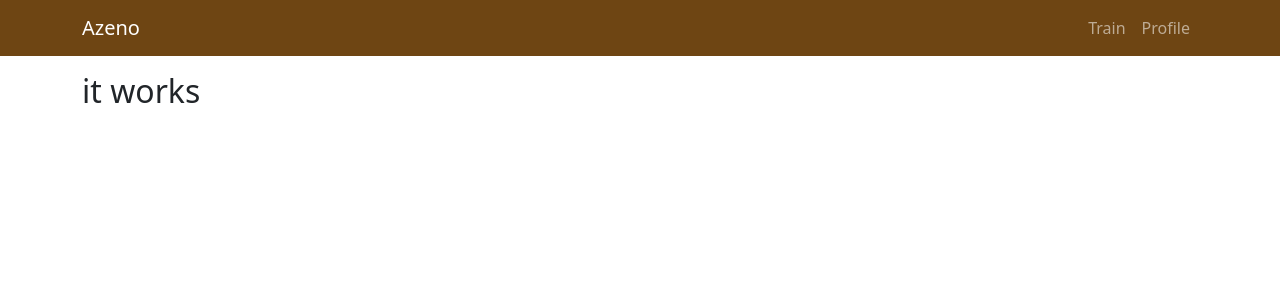
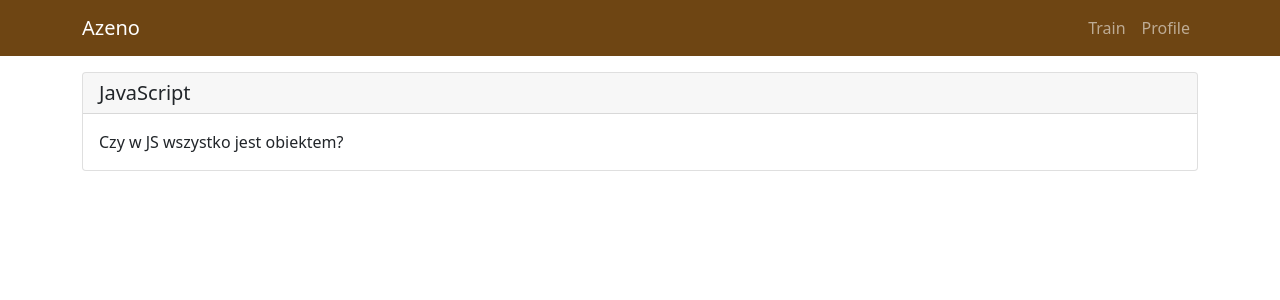
Before and after one commit to olivergav/azeno_2, a React app: page /train/1 in a window 1280 px wide. Shown: the top 300 px of the page. Built offline with nearby package versions, Linux system fonts and the light colour scheme.

Commit message:
question component

```diff
--- /dev/null
+++ b/src/Question/Question.jsx
@@ -0,0 +1,32 @@
+import React, { useState } from 'react';
+import { Button, Card } from 'react-bootstrap';
+
+function Question() {
+    const [question] = useState('Czy w JS wszystko jest obiektem?');
+    const [answer] = useState(
+        'Z technicznego punktu widzenia: nie. Typy proste są opakowywane obiektami.'
+    );
+    const [toggle, setToggle] = useState(false);
+
+    function handleAnswer() {
+        setToggle(true);
+    }
+
+    return (
+        <Card onClick={handleAnswer}>
+            <Card.Header as="h5">JavaScript</Card.Header>
+            <Card.Body>
+                <Card.Text>{!toggle ? question : answer}</Card.Text>
+                {toggle && (
+                    <div className={'d-flex justify-content-between'}>
+                        <Button variant="primary">Wiedziałem</Button>
+                        <Button variant="primary">Nie byłem pewny</Button>
+                        <Button variant="primary">Nie wiedziałem</Button>
+                    </div>
+                )}
+            </Card.Body>
+        </Card>
+    );
+}
+
+export default Question;
--- a/src/components/App/App.jsx
+++ b/src/components/App/App.jsx
@@ -1,5 +1,6 @@
 import React from 'react';
 import { BrowserRouter, Link, Route, Routes } from 'react-router-dom';
+import { Col, Container, Row } from 'react-bootstrap';
 
 import './App.scss';
 import Header from '../Header/Header';
@@ -8,7 +9,7 @@
 import Train from '../Train/Train';
 import Login from '../Auth/Login';
 import Register from '../Auth/Register';
-import { Col, Container, Row } from 'react-bootstrap';
+import QuestionList from '../QuestionList/QuestionList';
 
 function App() {
     const [cookie, setCookie] = useCookie('token_auth');
@@ -25,7 +26,7 @@
                             <Route path="/train" element={<Train />} />
                             <Route path="/login" element={<Login />} />
                             <Route path="/register" element={<Register />} />
-                            <Route path="/train/:id" element={<h2>it works</h2>} />
+                            <Route path="/train/:id" element={<QuestionList />} />
                         </Routes>
                     </Col>
                 </Row>
--- /dev/null
+++ b/src/components/QuestionList/QuestionList.jsx
@@ -0,0 +1,12 @@
+import React, { useState } from 'react';
+import Question from '../../Question/Question';
+
+function QuestionList() {
+    return (
+        <div>
+            <Question />
+        </div>
+    );
+}
+
+export default QuestionList;
```
